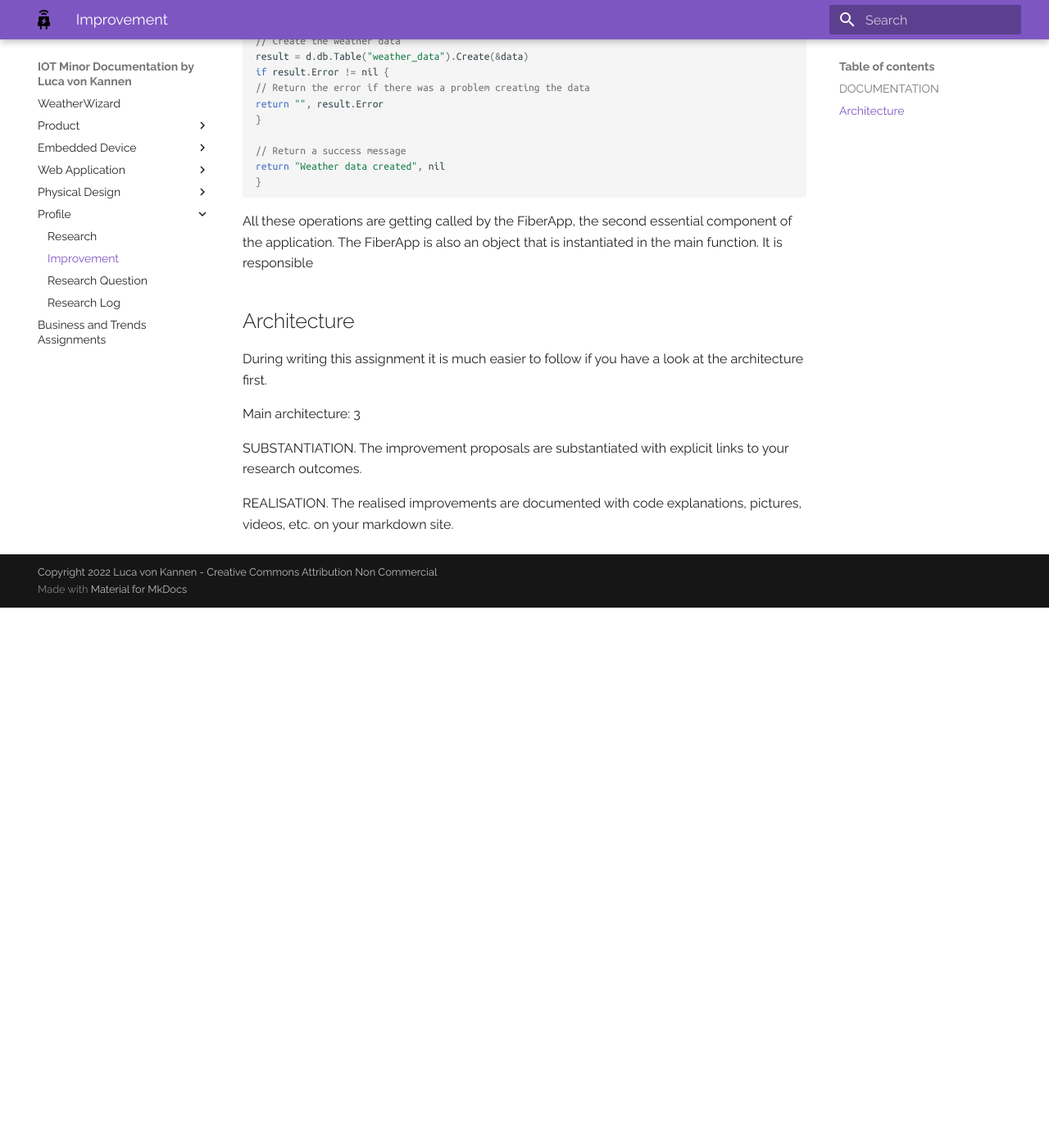
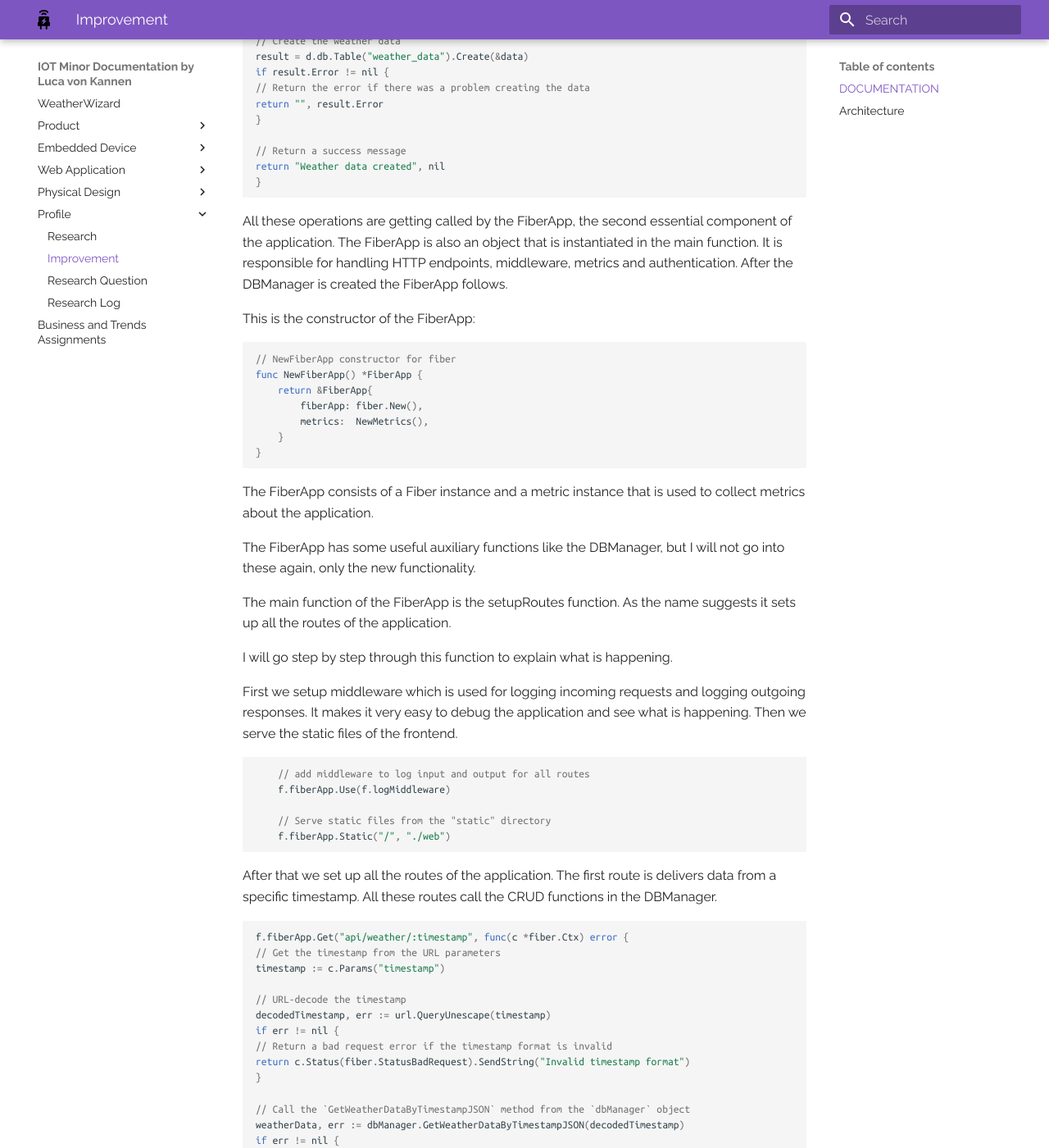
Before and after one commit to lv042/Weather-Wizard, an MkDocs documentation site: the page built from docs/improvement.md, in a window 1280 px wide and 1400 px high, scrolled down 10229 px. Shown: the whole window at 82% size. Built offline with MkDocs 1.6.1 and Material for MkDocs 9.7.7, drawn with Linux system fonts in a browser that asks for light colours; before the commit the page ends 10970 px from its top, so only the background shows below that; some of the changed text lies outside the part shown.

Commit message:
Updated research docs

````diff
--- a/docs/improvement.md
+++ b/docs/improvement.md
@@ -500,7 +500,69 @@ return "Weather data created", nil
 ```
 
 All these operations are getting called by the FiberApp, the second essential component of the application. The FiberApp is also an object that is instantiated in the main function.
-It is responsible
+It is responsible for handling HTTP endpoints, middleware, metrics and authentication. After the DBManager is created the FiberApp follows.
+
+This is the constructor of the FiberApp:
+```go
+// NewFiberApp constructor for fiber
+func NewFiberApp() *FiberApp {
+	return &FiberApp{
+		fiberApp: fiber.New(),
+		metrics:  NewMetrics(),
+	}
+}
+```
+
+The FiberApp consists of a Fiber instance and a metric instance that is used to collect metrics about the application.
+
+The FiberApp has some useful auxiliary functions like the DBManager, but I will not go into these again, only the new functionality.
+
+The main function of the FiberApp is the setupRoutes function. As the name suggests it sets up all the routes of the application.
+
+I will go step by step through this function to explain what is happening.
+
+First we setup middleware which is used for logging incoming requests and logging outgoing responses.
+It makes it very easy to debug the application and see what is happening. Then we serve the static files of the frontend.
+```go
+	// add middleware to log input and output for all routes
+	f.fiberApp.Use(f.logMiddleware)
+
+	// Serve static files from the "static" directory
+	f.fiberApp.Static("/", "./web")
+```
+
+
+After that we set up all the routes of the application. The first route is delivers data from a specific timestamp. All these routes call the CRUD functions in the DBManager.
+
+```go
+f.fiberApp.Get("api/weather/:timestamp", func(c *fiber.Ctx) error {
+// Get the timestamp from the URL parameters
+timestamp := c.Params("timestamp")
+
+// URL-decode the timestamp
+decodedTimestamp, err := url.QueryUnescape(timestamp)
+if err != nil {
+// Return a bad request error if the timestamp format is invalid
+return c.Status(fiber.StatusBadRequest).SendString("Invalid timestamp format")
+}
+
+// Call the `GetWeatherDataByTimestampJSON` method from the `dbManager` object
+weatherData, err := dbManager.GetWeatherDataByTimestampJSON(decodedTimestamp)
+if err != nil {
+// Increment the error count in the metrics and return the error
+f.metrics.IncrementErrorCount(c.Route().Path)
+return c.SendString(err.Error())
+}
+
+// Increment the request count in the metrics
+f.metrics.IncrementRequestCount(c.Route().Path)
+
+// Return the weather data
+return c.SendString(weatherData)
+})
+```
+
+
 
 
 
````
Also changed, not shown: 1 other file.
